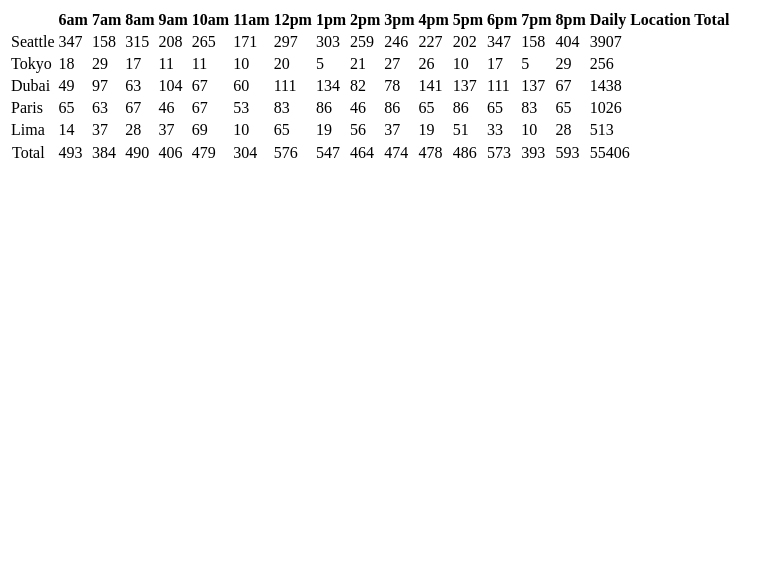
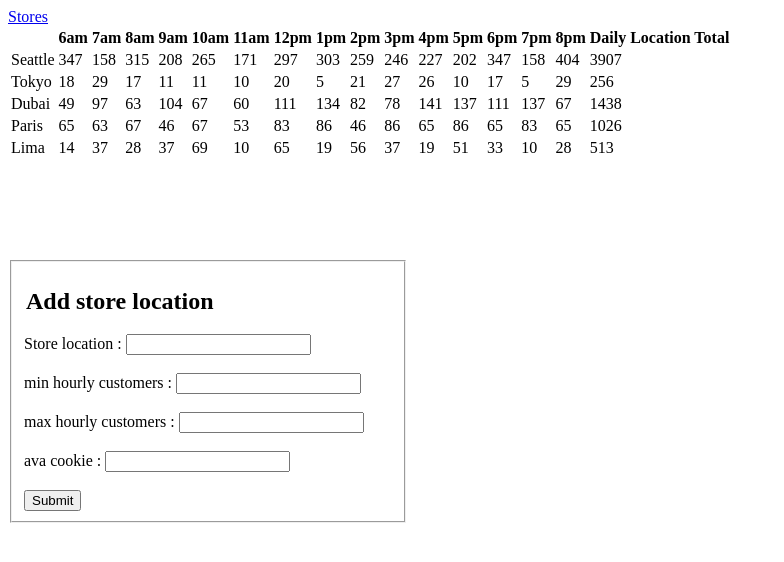
Before and after one commit to hayashibli/cookie-stand, a plain HTML site: page sales.html in a window 1280 px wide. Shown: the whole page, without its empty margins (0-784 px from the left). Drawn offline with Linux system fonts and the light colour scheme.

Commit message:
modified files

```diff
--- a/index.html
+++ b/index.html
@@ -5,8 +5,9 @@
     <meta charset="UTF-8">
     <meta name="viewport" content="width=device-width, initial-scale=1.0">
     <title>Salmoncookies</title>
-    <a href="/sales.html"></a>
+    <a href="/sales.html">Sales data</a>
     <script src="https://kit.fontawesome.com/43d62f6471.js" crossorigin="anonymous"></script>
+
     <style>
         body {
             background-color: whitesmoke;
@@ -115,27 +116,33 @@
             margin-left: 1000px;
             border-radius: 20px;
         }
-        #num1{
+
+        #num1 {
             font-size: 20px;
             padding: 10px;
         }
-        #num2{
+
+        #num2 {
             font-size: 20px;
             padding: 10px;
         }
-        #num3{
+
+        #num3 {
             font-size: 20px;
             padding: 10px;
         }
-        #num4{
+
+        #num4 {
             font-size: 20px;
             padding: 10px;
         }
-        #num5{
+
+        #num5 {
             font-size: 20px;
             padding: 10px;
         }
-        #footer{
+
+        #footer {
             background-color: salmon;
             color: white;
             padding: 20px;
@@ -145,38 +152,46 @@
             bottom: 0px;
             height: 30px;
         }
-        #p1{
+
+        #p1 {
             font-size: 19px;
             font-weight: bold;
             padding: 20px;
             margin-top: 200px;
             border: salmon dotted 5px
         }
-        #p2{
+
+        #p2 {
             font-size: 19px;
             font-weight: bold;
             padding: 20px;
             border: salmon dotted 5px
         }
-        #img4{
+
+        #img4 {
             width: 400px;
             height: 250px;
         }
-        #img5{
+
+        #img5 {
             width: 400px;
             height: 250px;
         }
-        #img6{
+
+        #img6 {
             width: 400px;
             height: 250px;
         }
-        #img7{
+
+        #img7 {
             margin-left: 550px;
         }
-        #img8{
-            width:100px;
+
+        #img8 {
+            width: 100px;
             float: right;
         }
+
     </style>
 </head>
 
@@ -219,12 +234,19 @@
                 <b style="font-size: 18px;">Open hours</b>: 6am - 8pm </p>
 
         </div>
-        <p id="p1">You can come to one of our stores and make the salmon cookies with your family and then enjoy eating them together</p>
-        <img id="img4" src="https://github.com/LTUC/amman-201d9/blob/master/class-08/lab-b/assets/family.jpg?raw=true" alt="family">
-        <img id="img5" src="https://github.com/LTUC/amman-201d9/blob/master/class-08/lab-b/assets/cutter.jpeg?raw=true" alt="cuttersalmonshaped">
-        <img id="img6" src="https://github.com/LTUC/amman-201d9/blob/master/class-08/lab-b/assets/frosted-cookie.jpg?raw=true" alt="salmoncookie">
-        <p id="p2"> When you buy 20 salmon cookies from our cookies stores you will get a free salmon t-shirt so come and catch this chance </p>
-        <img id ="img7"src="https://github.com/LTUC/amman-201d9/blob/master/class-08/lab-b/assets/shirt.jpg?raw=true" alt="t-shirt">
+        <p id="p1">You can come to one of our stores and make the salmon cookies with your family and then enjoy eating
+            them together</p>
+        <img id="img4" src="https://github.com/LTUC/amman-201d9/blob/master/class-08/lab-b/assets/family.jpg?raw=true"
+            alt="family">
+        <img id="img5" src="https://github.com/LTUC/amman-201d9/blob/master/class-08/lab-b/assets/cutter.jpeg?raw=true"
+            alt="cuttersalmonshaped">
+        <img id="img6"
+            src="https://github.com/LTUC/amman-201d9/blob/master/class-08/lab-b/assets/frosted-cookie.jpg?raw=true"
+            alt="salmoncookie">
+        <p id="p2"> When you buy 20 salmon cookies from our cookies stores you will get a free salmon t-shirt so come
+            and catch this chance </p>
+        <img id="img7" src="https://github.com/LTUC/amman-201d9/blob/master/class-08/lab-b/assets/shirt.jpg?raw=true"
+            alt="t-shirt">
         <div id="getintouch">
             <h2>Get in touch!</h2>
 
@@ -269,11 +291,10 @@
         <i class="fab fa-facebook-square"></i>
         <i class="fab fa-instagram"></i>
         <i class="fab fa-twitter-square"></i>
-<img id="img8"src="https://github.com/LTUC/amman-201d9/blob/master/class-08/lab-b/assets/salmon.png?raw=true" alt="salmonfish">
+        <img id="img8" src="https://github.com/LTUC/amman-201d9/blob/master/class-08/lab-b/assets/salmon.png?raw=true"
+            alt="salmonfish">
     </footer>
-
-
-
+    <script src="js/app.js"></script>
 </body>
 
 </html>
--- a/js/app.js
+++ b/js/app.js
@@ -33,6 +33,7 @@ rowHeader();
 
 
 var theLocation = [];
+
 // constructor function
 function ShopLocations(name, minhourlycustomers, maxhourlycustomers, averagecookiespercustomer) {
     this.name = name;
@@ -65,7 +66,7 @@ ShopLocations.prototype.cookiesPurshasedPerHour = function () {
 };
 
 ShopLocations.prototype.render = function () {
-
+    this.cookiesPurshasedPerHour();
     var tr = document.createElement('tr');
     table.appendChild(tr);
     var td = document.createElement('td');
@@ -98,7 +99,6 @@ console.log(Lima);
 
 
 for (var i = 0; i < theLocation.length; i++) {
-    theLocation[i].cookiesPurshasedPerHour();
     theLocation[i].render();
 }
 
@@ -125,8 +125,26 @@ function rowFooter() {
     }
     var td = document.createElement('td');
     tr.appendChild(td);
-    td.textContent = totalOfTotal
-
+    td.textContent = totalOfTotal;
 }
 
-rowFooter()
+
+
+// adding form
+
+var form = document.getElementById('Addstore');
+
+form.addEventListener('submit', addstores);
+
+function addstores(event) {
+    event.preventDefault();
+    var storelocation = event.target.Store.value;
+    console.log(storelocation);
+    var maxVla = event.target.maxInput.value;
+    var minVal = event.target.minInput.value;
+    var avgVal = event.target.avgCookies.value;
+
+    var newObject = new ShopLocations(storelocation, minVal, maxVla, avgVal);
+    newObject.render();
+    rowFooter();
+}
--- a/sales.html
+++ b/sales.html
@@ -1,13 +1,49 @@
 <!DOCTYPE html>
 <html lang="en">
+
 <head>
     <meta charset="UTF-8">
     <meta name="viewport" content="width=device-width, initial-scale=1.0">
     <title>Document</title>
-    <a href="/index.html"></a>
+    <a href="/index.html">Stores</a>
+    <style>
+        #form {
+            width: 400px;
+            margin-top: 100px;
+        }
+    </style>
 </head>
-<body id="body-part">
 
+<body>
+    <div id="body-part"></div>
+    <div id="form">
+        <fieldset>
+            <form id="Addstore">
+                <legend>
+                    <h2>Add store location</h2>
+                </legend>
+                <label for="Store">Store location :</label>
+                <input type="text" id="Store">
+                <br>
+                <br>
+                <label for="minInput"> min hourly customers :</label>
+                <input type="number" id="minInput">
+                <br>
+                <br>
+                <label for="maxInput">max hourly customers :</label>
+                <input type="number" id="maxInput">
+                <br>
+                <br>
+                <label for="avgCookies">ava cookie :</label>
+                <input type="number" id="avgCookies" step="0.1">
+                <br>
+                <br>
+                <input type="submit" id="submitbutton">
+
+            </form>
+        </fieldset>
+    </div>
     <script src="js/app.js"></script>
 </body>
+
 </html>
```
Lines whose indentation alone changed are shown as unchanged.
